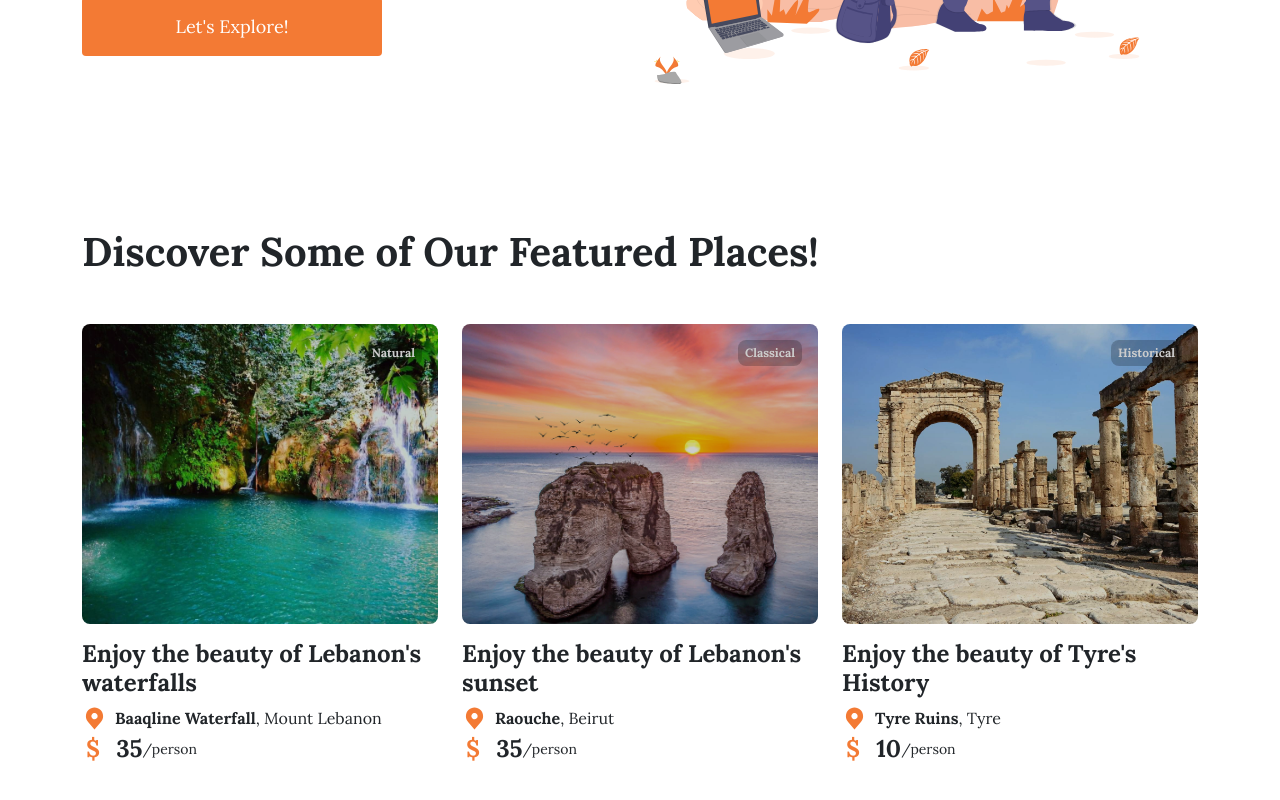
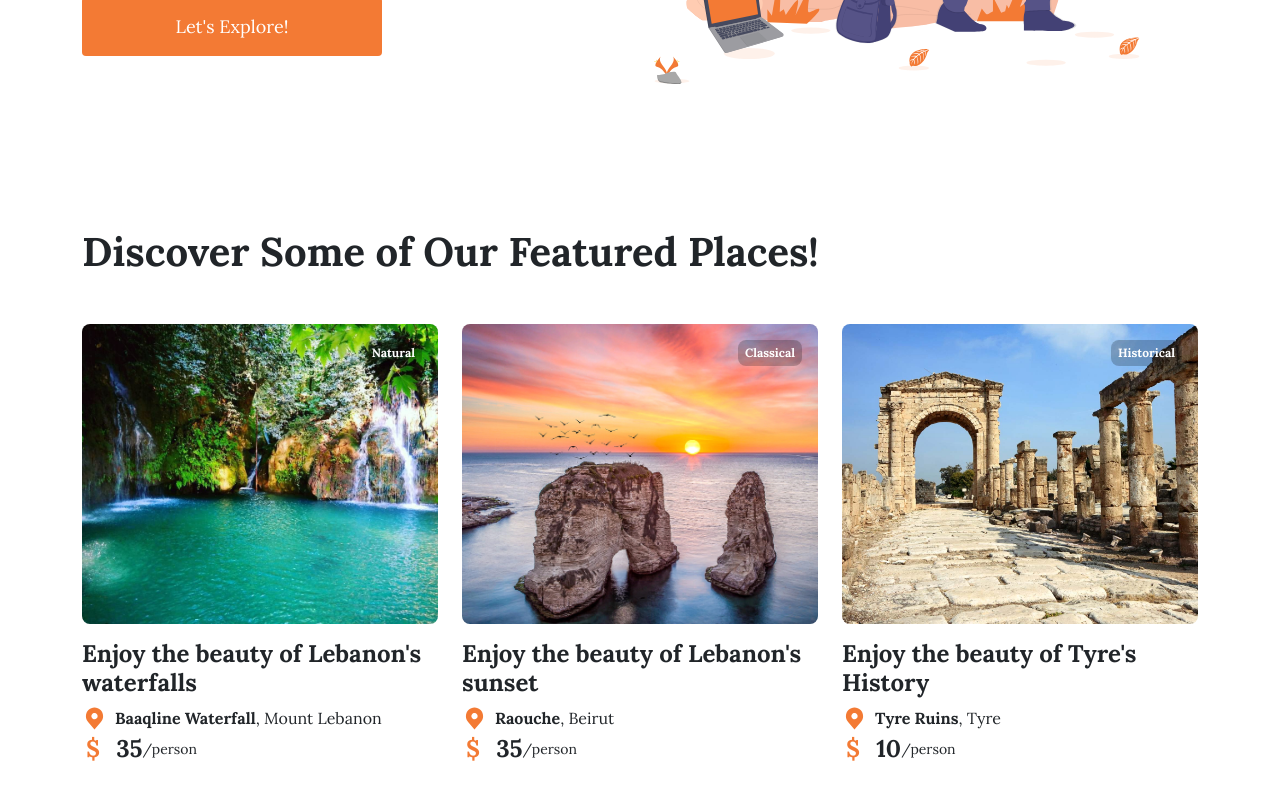
Before and after one commit to khaledbaghdadii/NewZoroona, a Vue app in the folder client/: page / in a window 1280 px wide. Shown: the part 466-1266 px from the top of the page. Built offline with nearby package versions, Linux system fonts and the light colour scheme.

Commit message:
post-img-featured

```diff
--- a/client/src/assets/scss/custom/_main.scss
+++ b/client/src/assets/scss/custom/_main.scss
@@ -98,6 +98,15 @@
     &:hover {
         filter: brightness(100%);
     }
+}
+
+.post-img-featured {
+    height: 300px;
+    width: 100%;
+    background-repeat: no-repeat;
+    background-position: center;
+    background-size: cover;
+    border-radius: 8px;
 }
 
 #location {
--- a/client/src/views/homepage/Homepage.vue
+++ b/client/src/views/homepage/Homepage.vue
@@ -88,7 +88,7 @@
         <div class="row">
           <div class="col-sm-12 col-md-6 col-lg-4 py-3">
             <div
-              class="post-img"
+              class="post-img-featured"
               :style="{
                 'background-image':
                   'url(' +
@@ -123,7 +123,7 @@
 
           <div class="col-sm-12 col-md-6 col-lg-4 py-3">
             <div
-              class="post-img"
+              class="post-img-featured"
               :style="{
                 'background-image':
                   'url(' + require('@/assets/images/raouche.jpg') + ')',
@@ -154,7 +154,7 @@
 
           <div class="col-sm-12 col-md-6 col-lg-4 py-3">
             <div
-              class="post-img"
+              class="post-img-featured"
               :style="{
                 'background-image':
                   'url(' + require('@/assets/images/Tyre-Ruins.jpg') + ')',
```
